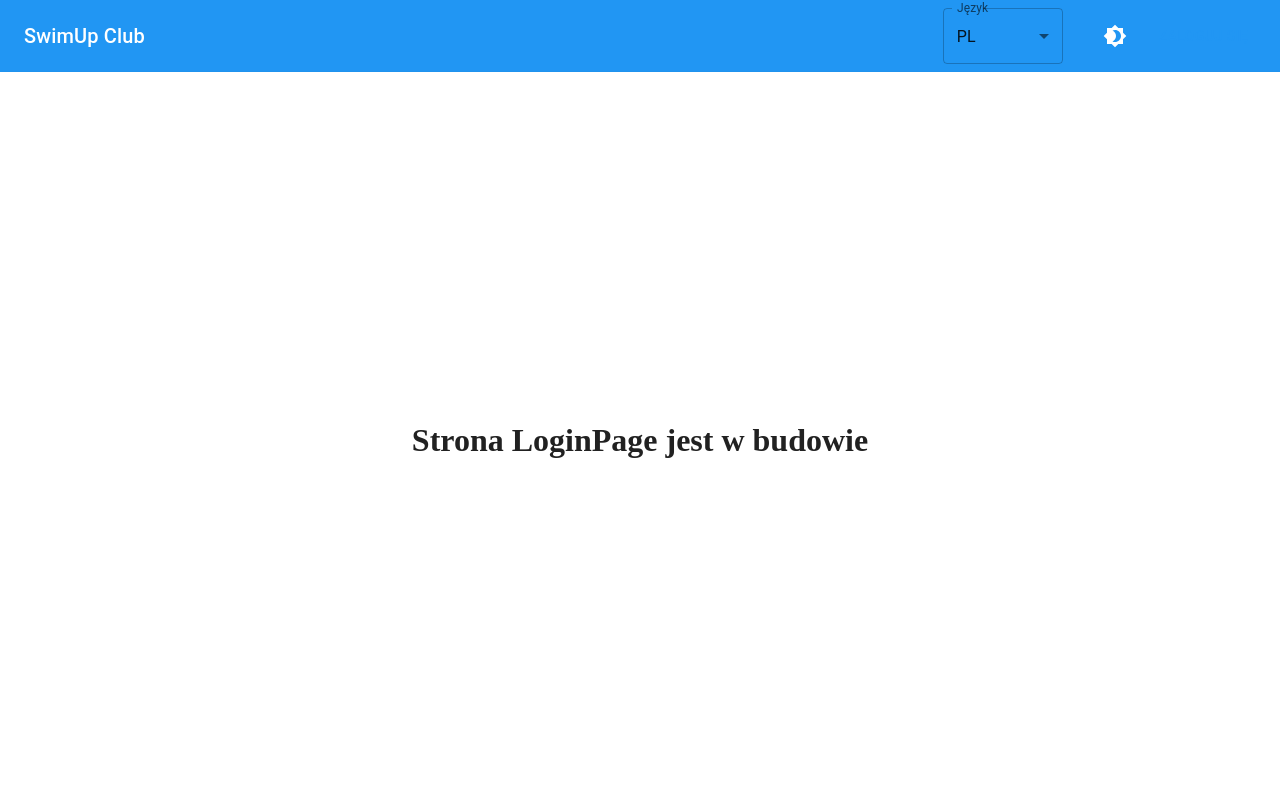
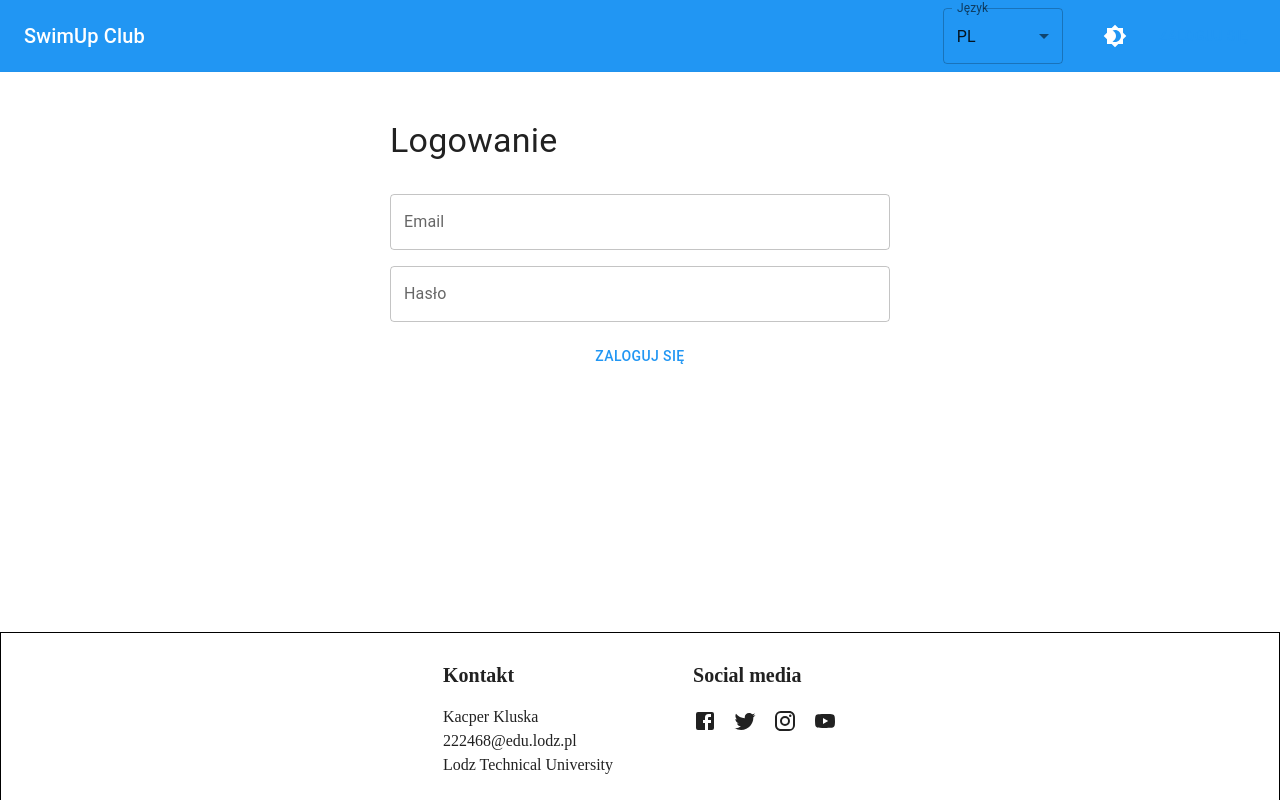
Before and after one commit to KacperKluska/SwimUpClubClient, a React (Create React App) app: page /sign-in in a window 1280 px wide. Shown: the top 800 px of the page. Built offline with nearby package versions, Linux system fonts and the light colour scheme.

Commit message:
added Login component with 2 inputs and button

```diff
--- a/src/components/AppBar/MyAppBar.component.tsx
+++ b/src/components/AppBar/MyAppBar.component.tsx
@@ -63,10 +63,6 @@ export const MyAppBar = ({
       localStorage.setItem('theme', !darkMode ? 'dark' : 'light');
   };
 
-  const handleLogin = () => {
-    if (setUserLogged !== undefined) setUserLogged(true);
-  };
-
   const handleLogout = () => {
     if (setUserLogged !== undefined) setUserLogged(false);
   };
@@ -129,9 +125,7 @@ export const MyAppBar = ({
               </Tooltip>
             ) : (
               <CustomLink path={Routes.LOGIN}>
-                <Button type="button" onClick={handleLogin}>
-                  {translate('appBar.signIn')}
-                </Button>
+                <Button type="button">{translate('appBar.signIn')}</Button>
               </CustomLink>
             )}
             <Menu
--- /dev/null
+++ b/src/components/LoginBox/LoginBox.component.tsx
@@ -0,0 +1,56 @@
+import { Button, TextField } from '@mui/material';
+import { useContext, useState } from 'react';
+import { UserContext } from '../../context/UserContext';
+import { useTranslations } from '../../translations/src';
+import { StyledBox, StyledError, StyledHeader } from './LoginBox.styles';
+
+export const LoginBox = () => {
+  const [wrongData, setWrongData] = useState(false);
+  const [email, setEmail] = useState('');
+  const [password, setPassword] = useState('');
+  const { isLogged } = useContext(UserContext);
+  const { setUserLogged } = { ...isLogged };
+  const translate = useTranslations();
+
+  const handleLogin = () => {
+    if (setUserLogged !== undefined) setUserLogged(true);
+  };
+
+  const handleEmailChange = (
+    event: React.ChangeEvent<HTMLInputElement | HTMLTextAreaElement>,
+  ) => {
+    setEmail(event.target.value);
+  };
+
+  const handlePasswordChange = (
+    event: React.ChangeEvent<HTMLInputElement | HTMLTextAreaElement>,
+  ) => {
+    setPassword(event.target.value);
+  };
+
+  return (
+    <StyledBox>
+      <StyledHeader variant="h4">{translate('loginPage.title')}</StyledHeader>
+      <TextField
+        error={wrongData}
+        id="outlined-error"
+        label={translate('loginPage.email')}
+        value={null}
+        placeholder={translate('loginPage.emailPrompt')}
+        onChange={(event) => handleEmailChange(event)}
+      />
+      <TextField
+        error={wrongData}
+        id="outlined-error-helper-text"
+        label={translate('loginPage.password')}
+        value={password}
+        placeholder={translate('loginPage.passwordPrompt')}
+        onChange={(event) => handlePasswordChange(event)}
+      />
+      {wrongData ? (
+        <StyledError>{translate('loginPage.wrongData')}</StyledError>
+      ) : null}
+      <Button onClick={handleLogin}>{translate('loginPage.signIn')}</Button>
+    </StyledBox>
+  );
+};
--- /dev/null
+++ b/src/components/LoginBox/LoginBox.styles.ts
@@ -0,0 +1,24 @@
+import { Typography } from '@mui/material';
+import { Box } from '@mui/system';
+import styled from 'styled-components';
+
+export const StyledBox = styled(Box)`
+  display: flex;
+  flex-direction: column;
+  gap: 1rem;
+
+  width: 100%;
+  max-width: 500px;
+  height: 100%;
+  max-height: 500px;
+`;
+
+export const StyledHeader = styled(Typography)`
+  margin-bottom: 1rem;
+`;
+
+export const StyledError = styled(Typography)`
+  color: red;
+
+  padding: 0.5rem;
+`;
--- a/src/pages/LoginPage/LoginPage.component.tsx
+++ b/src/pages/LoginPage/LoginPage.component.tsx
@@ -1,8 +1,8 @@
-import { BuildInProgress } from '../../components/BuildInProgress/BuildInProgress.component';
+import { LoginBox } from '../../components/LoginBox/LoginBox.component';
 import { CenteredPaper } from '../CenteredPaper/CenteredPaper.component';
 
 export const LoginPage = () => (
   <CenteredPaper>
-    <BuildInProgress text="LoginPage" />
+    <LoginBox />
   </CenteredPaper>
 );
--- a/src/translations/src/messages/en-US.js
+++ b/src/translations/src/messages/en-US.js
@@ -20,6 +20,8 @@ export default {
       password: 'Password',
       passwordPrompt: 'Enter your password',
       signIn: 'Sign in',
+      wrongData:
+        'You passed wrong email and/or password, try again or contact administrator',
     },
     mainMenu: {
       cards: {
--- a/src/translations/src/messages/pl-PL.js
+++ b/src/translations/src/messages/pl-PL.js
@@ -21,6 +21,8 @@ export default {
       password: 'Hasło',
       passwordPrompt: 'Wpisz swoje hasło',
       signIn: 'Zaloguj się',
+      wrongData:
+        'Podałeś błędny email i/lub hasło, spróbuj pownownie albo skontaktuj się z administratorem',
     },
     mainMenu: {
       cards: {
```
